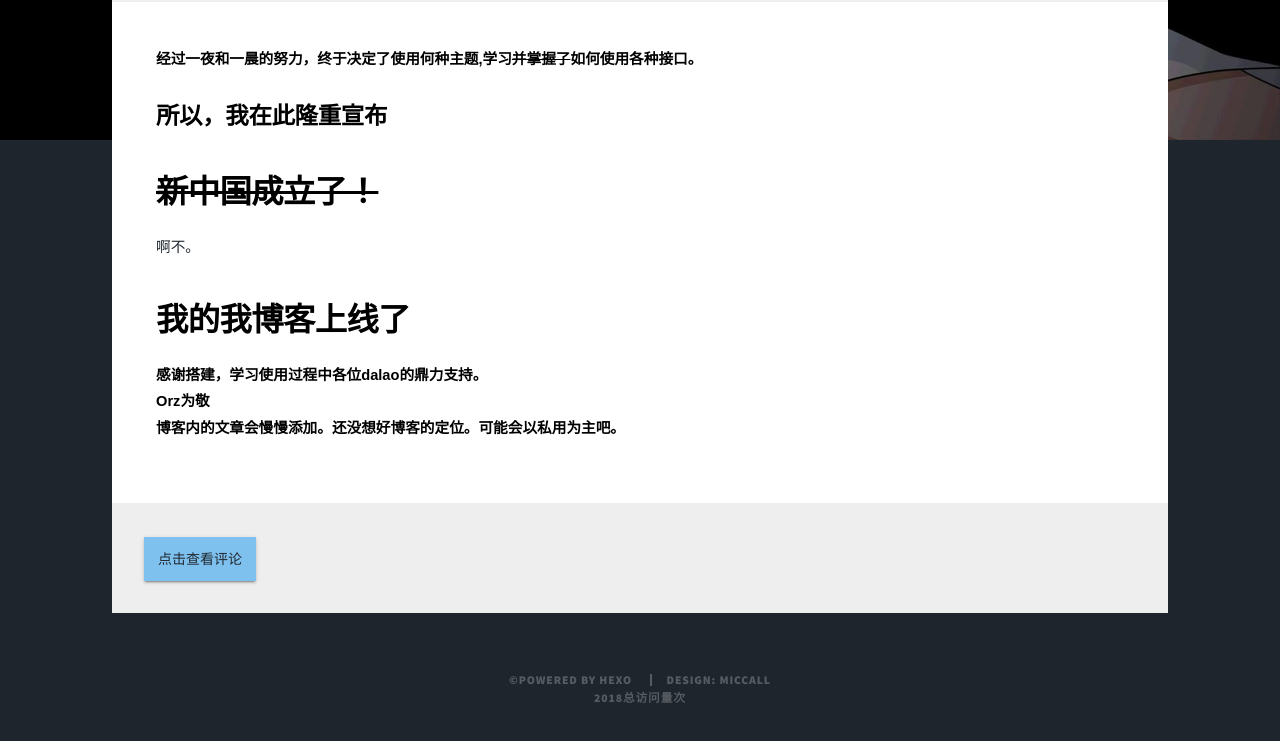
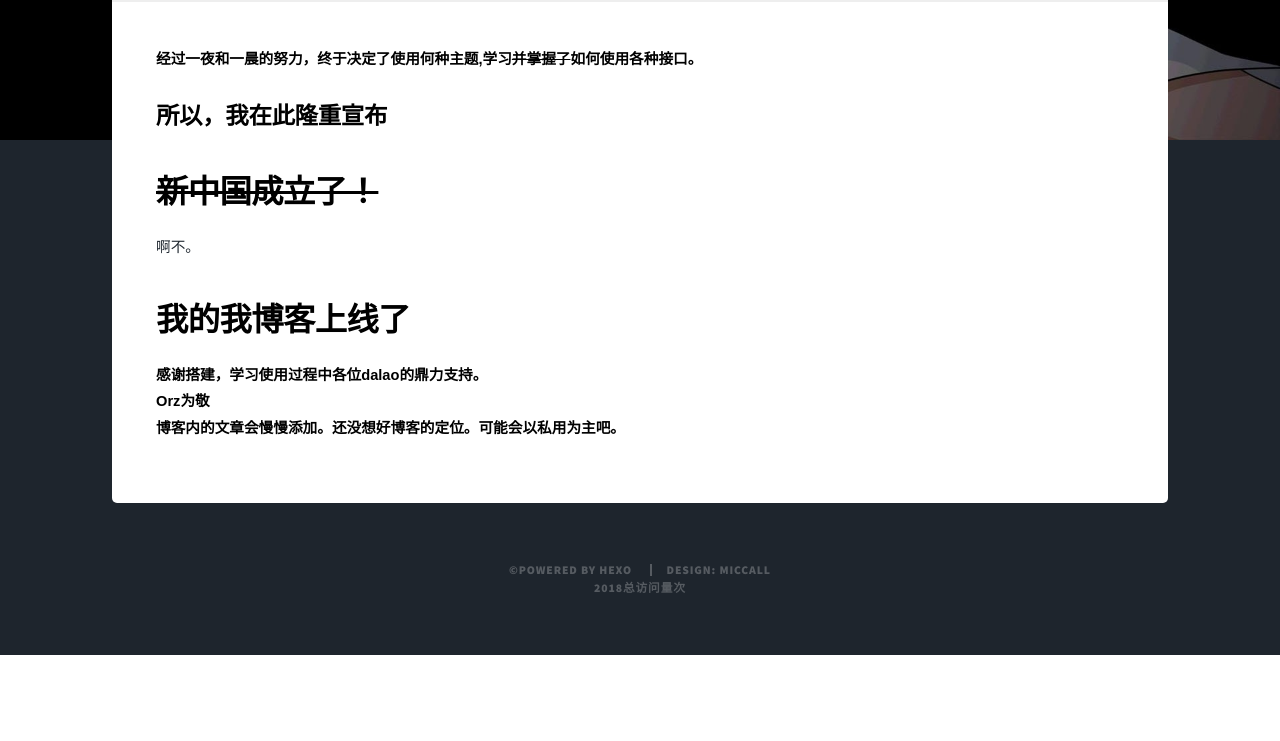
Before and after one commit to Justin-Nickel-Wu/Justin-Nickel-Wu.github.io, a plain HTML site: page 2018/05/15/hello-world/index.html in a window 1280 px wide. Shown: the part 660-1401 px from the top of the page. After the commit the page ends 1315 px from the top, so only its background shows below. Drawn offline with nearby package versions, Linux system fonts and the light colour scheme; some packages are replaced by stand-ins of ours; a script that the page names is missing.

Commit message:
Site updated: 2018-05-15 12:02:42

```diff
--- a/2018/05/15/hello-world/index.html
+++ b/2018/05/15/hello-world/index.html
@@ -137,88 +137,6 @@
 
             <!-- Post Comments -->
 
-    <!-- 使用 DISQUS_CLICK -->
-<div id="disqus-comment">
-    <div id="disqus_thread"></div>
-
-<!-- add animation -->
-<style>
-	.disqus_click_btn {
-            line-height: 30px;
-            margin: 0;
-            min-width: 50px;
-            padding: 0 14px;
-            display: inline-block;
-            font-family: "Roboto", "Helvetica", "Arial", sans-serif;
-            font-size: 14px;
-            font-weight: 400;
-            text-transform: uppercase;
-            letter-spacing: 0;
-            overflow: hidden;
-            will-change: box-shadow;
-            transition: box-shadow .2s cubic-bezier(.4, 0, 1, 1), background-color .2s cubic-bezier(.4, 0, .2, 1), color .2s cubic-bezier(.4, 0, .2, 1);
-            outline: 0;
-            cursor: pointer;
-            text-decoration: none;
-            text-align: center;
-            vertical-align: middle;
-            border: 0;
-            background: rgba(158, 158, 158, .2);
-            box-shadow: 0 2px 2px 0 rgba(0, 0, 0, .14), 0 3px 1px -2px rgba(0, 0, 0, .2), 0 1px 5px 0 rgba(0, 0, 0, .12);
-            color: #fff;
-            background-color: #7EC0EE;
-            text-shadow: 0
-        }
-</style>
-
-<div class="btn_click_load" id="disqus_bt">
-    <button class="disqus_click_btn">点击查看评论</button>
-</div>
-
-<!--
-<script type="text/javascript">
-$('.btn_click_load').click(function() {
-    /* * * CONFIGURATION VARIABLES: EDIT BEFORE PASTING INTO YOUR WEBPAGE * * */
-    var disqus_shortname = 'http-miccall-tech'; // required: replace example with your forum shortname
-
-    /* * * DON'T EDIT BELOW THIS LINE * * */
-    (function() {
-      var dsq = document.createElement('script'); dsq.type = 'text/javascript'; dsq.async = true;
-      dsq.src = '//' + disqus_shortname + '.disqus.com/embed.js';
-      (document.getElementsByTagName('head')[0] || document.getElementsByTagName('body')[0]).appendChild(dsq);
-    })();
-
-    document.getElementById('disqus_bt').style.display = "none";
-});
-</script>
--->
-<script type="text/javascript">
-    var disqus_config = function () {
-        this.page.url = 'http://yoursite.com/2018/05/15/hello-world/';  // Replace PAGE_URL with your page's canonical URL variable
-        this.page.identifier = 'http://yoursite.com/2018/05/15/hello-world/'; // Replace PAGE_IDENTIFIER with your page's unique identifier variable
-    };
-</script>
-
-<script type="text/javascript">
-    $('.btn_click_load').click(function() {  //click to load comments
-        (function() { // DON'T EDIT BELOW THIS LINE
-            var d = document;
-            var s = d.createElement('script');
-            s.src = '//http-miccall-tech.disqus.com/embed.js';
-            s.setAttribute('data-timestamp', + new Date());
-            (d.head || d.body).appendChild(s);
-        })();
-        $('.btn_click_load').css('display','none');
-    });
-</script>
-</div>
-<style>
-    #disqus-comment{
-        background-color: #eee;
-        padding: 2pc;
-    }
-</style>
-
 
         </div>
         <!-- Copyright 版权 start -->
```
Also changed, not shown: about/index.html (+0 -82 lines).
